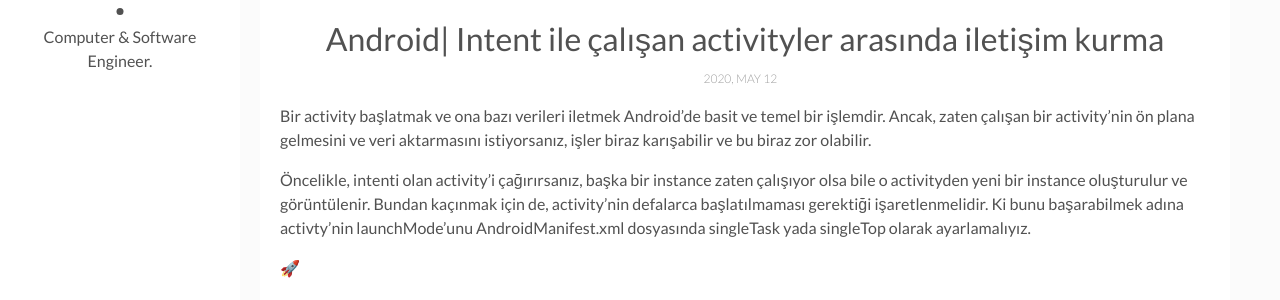
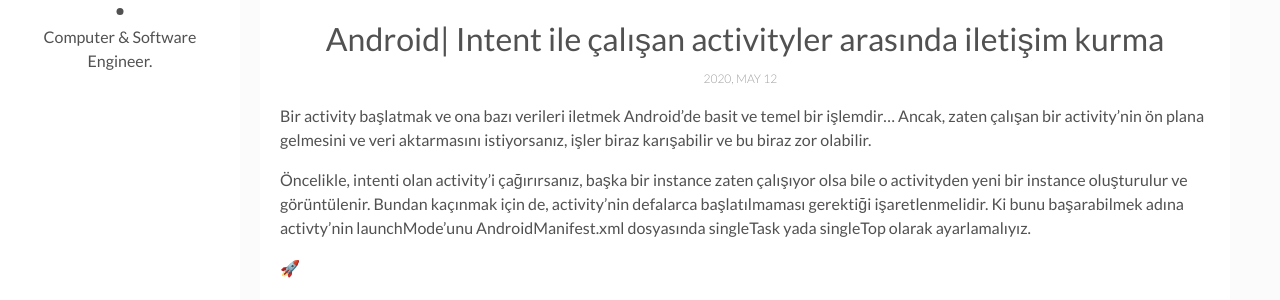
Before and after one commit to gungorhafize/gungorhafize.github.io1, a Jekyll site: the page built from _posts/2020-05-13-intent-ile-calisan-activityler-arasinda-iletisim.markdown, in a window 1280 px wide and 900 px high, scrolled down 378 px. Shown: the part 154-454 px from the top of the window. Built offline with Jekyll 4.4.1, drawn with Linux system fonts in a browser that asks for light colours; comment, search, counter and statistics services are not loaded.

```diff
--- a/_posts/2020-05-13-intent-ile-calisan-activityler-arasinda-iletisim.markdown
+++ b/_posts/2020-05-13-intent-ile-calisan-activityler-arasinda-iletisim.markdown
@@ -7,7 +7,7 @@ img: android.png # Add image post (optional)
 tags: [Intent, Android, Software] # add tag
 ---
 
-Bir activity başlatmak ve ona bazı verileri iletmek Android'de basit ve temel bir işlemdir.
+Bir activity başlatmak ve ona bazı verileri iletmek Android'de basit ve temel bir işlemdir...
 Ancak, zaten çalışan bir activity'nin ön plana gelmesini ve veri aktarmasını istiyorsanız, işler biraz karışabilir ve bu biraz zor olabilir.
 
 Öncelikle, intenti olan activity'i çağırırsanız, başka bir instance zaten çalışıyor olsa bile o activityden yeni bir instance oluşturulur ve görüntülenir.
```
